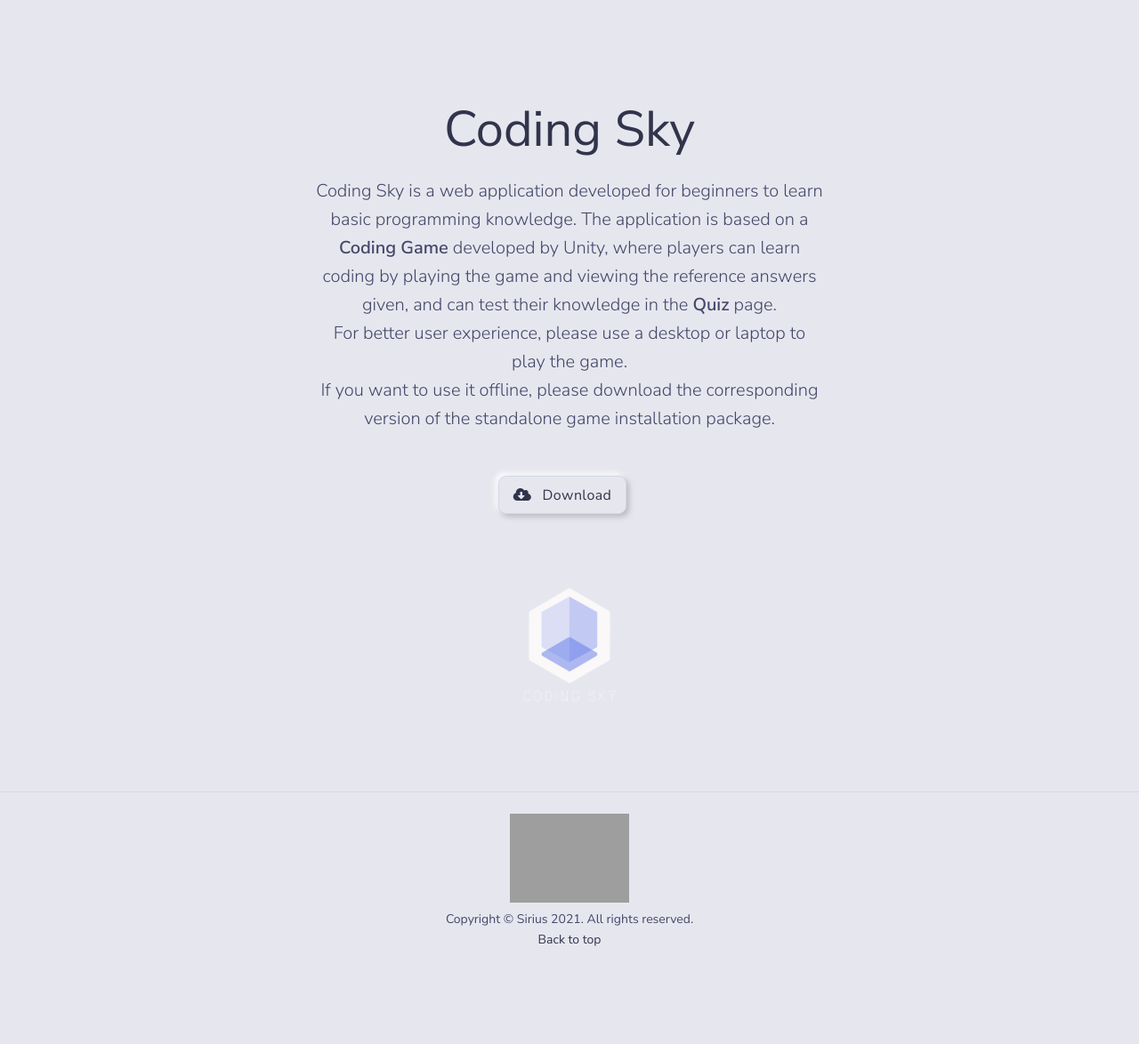
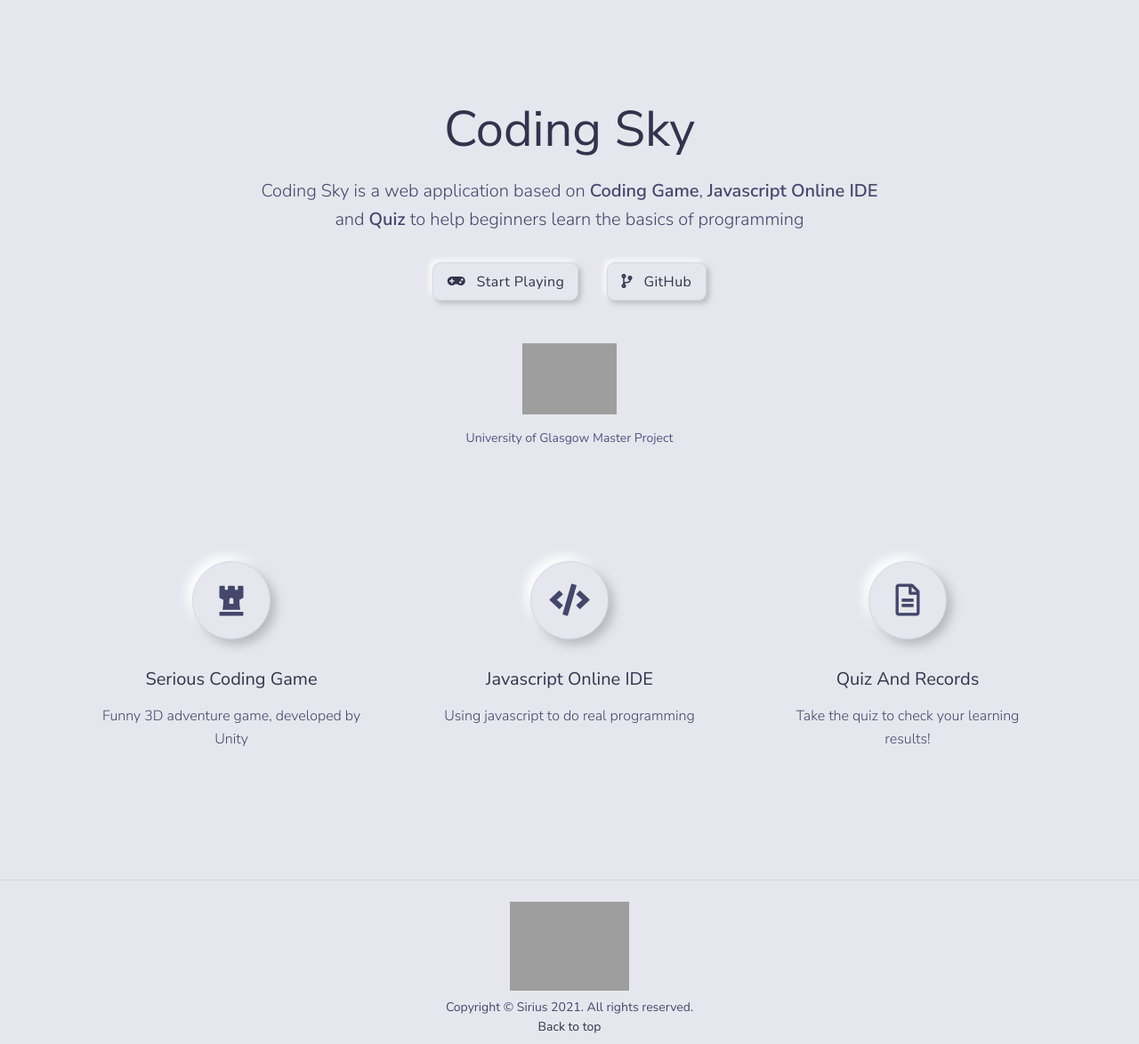
Before and after one commit to Siriusq/coding_sky, a Django app: page / in a window 1280 px wide. Shown: the part 90-1264 px from the top of the page at 89% size. Before the commit the page ends 1154 px from the top, so only its background shows below. Run offline with Django 3.2, Linux system fonts and the light colour scheme; the visitor is signed in with stand-in values (Sample User, id 1); some libraries are stand-ins or nearby versions; grey boxes are pictures that could not be loaded.

Commit message:
HomePage Completed

```diff
--- /dev/null
+++ b/coding/static/css/back_top.css
@@ -0,0 +1,3 @@
+.totop             { height: auto; }
+.totop:hover .normaluser{ display: none; }
+.totop:hover .backtotop::before { content:'Back to top'; }
--- a/coding/templates/coding/base.html
+++ b/coding/templates/coding/base.html
@@ -28,9 +28,7 @@
         <meta name="title" content="Coding Sky">
         <meta name="author" content="Kai">
 
-        <!-- CSS only
-        <link href="{% static 'css/bootstrap.css' %}" rel="stylesheet">
-        <link href="https://cdn.jsdelivr.net/npm/bootstrap@5.1.3/dist/css/bootstrap.min.css" rel="stylesheet" integrity="sha384-1BmE4kWBq78iYhFldvKuhfTAU6auU8tT94WrHftjDbrCEXSU1oBoqyl2QvZ6jIW3" crossorigin="anonymous">-->
+        <link href="{% static 'css/back_top.css' %}" rel="stylesheet">
 
         <!-- Favicon -->
         <link rel="apple-touch-icon" sizes="120x120" href="{% static 'img/favicon/apple-touch-icon.png' %}">
@@ -113,7 +111,10 @@
 
                     <div class="d-flex align-items-center">
                         {% if user.is_authenticated %}
-                            <a class="btn btn-primary d-none d-md-inline-block mr-3" href="#"><i class="fas fa-user-alt"></i> Welcome {{user.username}}</a>
+                            <a class="btn btn-primary d-none d-md-inline-block mr-3 totop" href="#">
+                                <span class="normaluser"><i class="fas fa-user-alt"></i> Welcome {{user.username}}</span>
+                                <span class="backtotop"></span>
+                            </a>
                             <a class="btn btn-primary d-none d-md-inline-block mr-0" href="{% url 'coding:logout' %}"><i class="fas fa-sign-out-alt"></i> Logout</a>
                         {% else %}
                             <a class="btn btn-primary d-none d-md-inline-block mr-3" href="{% url 'coding:register' %}"><i class="fas fa-user-plus"></i> Sign Up</a>
@@ -130,7 +131,7 @@
         <br>
 
         <main>
-            <section class="section section bg-soft pb-5 overflow-hidden z-2">
+            <section class="section section bg-soft pb-0 overflow-hidden z-2">
                 <div class="container z-2">
                     <div class="container">
                         {% if messages %} {% for message in messages %}
--- a/coding/templates/coding/index.html
+++ b/coding/templates/coding/index.html
@@ -8,23 +8,51 @@
 {% block body_block %}
 <div class="row justify-content-center text-center pt-6">
     <div class="col-lg-8 col-xl-8">
-        <h1 class="display-2 mb-3">
-            Coding Sky
-        </h1>
-        <p class="lead px-md-6 mb-5">
-            Coding Sky is a web application developed for beginners to learn basic programming knowledge.
-            The application is based on a <strong>Coding Game</strong> developed by Unity, where players can learn coding by playing the game and viewing the reference answers given, and can test their knowledge in the <strong>Quiz</strong> page.
-            <br>
-            For better user experience, please use a desktop or laptop to play the game.
-            <br>
-            If you want to use it offline, please download the corresponding version of the standalone game installation package.
+        <h1 class="display-2 mb-3">Coding Sky</h1>
+        <p class="lead px-md-3 mb-3">
+            Coding Sky is a web application based on <strong>Coding Game</strong>, <strong>Javascript Online IDE</strong> and <strong>Quiz</strong> to help beginners learn the basics of programming
         </p>
         <div class="d-flex flex-column flex-wrap flex-md-row justify-content-md-center mb-5">
-            <a href="#" target="_blank" class="btn btn-primary mb-3 mb-lg-0 mr-3"><i class="fas fa-cloud-download-alt mr-2"></i> Download</a>
+            <a href="{% url 'coding:gamePage' %}" target="gamePage" class="btn btn-primary mb-3 mb-lg-0 mr-3 mt-3"><i class="fas fa-gamepad mr-2"></i> Start Playing</a>
+            <a href="https://github.com/Siriusq" target="GitHub" class="btn btn-primary mb-3 mb-lg-0 ml-3 mt-3"><i class="fas fa-code-branch mr-2"></i> GitHub</a>
         </div>
-        <a href="https://github.com/Siriusq" target="_blank" class="d-flex align-items-center justify-content-center flex-column">
-            <img src="{% static 'img/large/logo_transparent.png' %}" height="200" class="mb-3" alt="Coding Sky Logo">
+
+        <a class="d-flex align-items-center justify-content-center flex-column">
+            <img src="{% static 'img/large/logo1.svg' %}" height="80" class="mb-3" alt="Coding Sky Logo">
+            <span class="text-muted font-small">University of Glasgow Master Project</span>
         </a>
     </div>
 </div>
+
+<section class="section section-lg">
+    <div class="row">
+        <div class="col-12 col-md-4">
+            <div class="icon-box text-center mb-5 mb-md-0">
+                <div class="icon icon-shape icon-lg bg-soft shadow-soft border border-light rounded-circle mb-3">
+                    <span class="fas fa-chess-rook"></span>
+                </div>
+                <h2 class="h5 my-3">Serious Coding Game</h2>
+                <p class="px-lg-4">Funny 3D adventure game, developed by Unity</p>
+            </div>
+        </div>
+        <div class="col-12 col-md-4 mb-5 mb-md-0">
+            <div class="icon-box text-center">
+                <div class="icon icon-shape icon-lg bg-soft shadow-soft border border-light rounded-circle mb-3">
+                    <span class="fas fa-code"></span>
+                </div>
+                <h2 class="h5 my-3">Javascript Online IDE</h2>
+                <p class="px-lg-4">Using javascript to do real programming</p>
+            </div>
+        </div>
+        <div class="col-12 col-md-4 mb-5 mb-md-0">
+            <div class="icon-box text-center">
+                <div class="icon icon-shape icon-lg bg-soft shadow-soft border border-light rounded-circle mb-3">
+                    <span class="far fa-file-alt"></span>
+                </div>
+                <h2 class="h5 my-3">Quiz And Records</h2>
+                <p class="px-lg-4">Take the quiz to check your learning results!</p>
+            </div>
+        </div>
+    </div>
+</section>
 {% endblock %}
--- a/coding/templates/coding/progress.html
+++ b/coding/templates/coding/progress.html
@@ -18,7 +18,7 @@
 	  <tr>
 		<th>{% trans "Category" %}</th>
 		<th>{% trans "Correctly answererd" %}</th>
-		<th>{% trans "Incorrect" %}</th>
+		<th>{% trans "Total number" %}</th>
 		<th>%</th>
 	  </tr>
 	</thead>
```
Also changed, not shown: coding/templates/coding/about.html (+13 -1 lines), coding/static/img/large/index.jpg (added), coding/static/img/large/logo_index.png (added).
